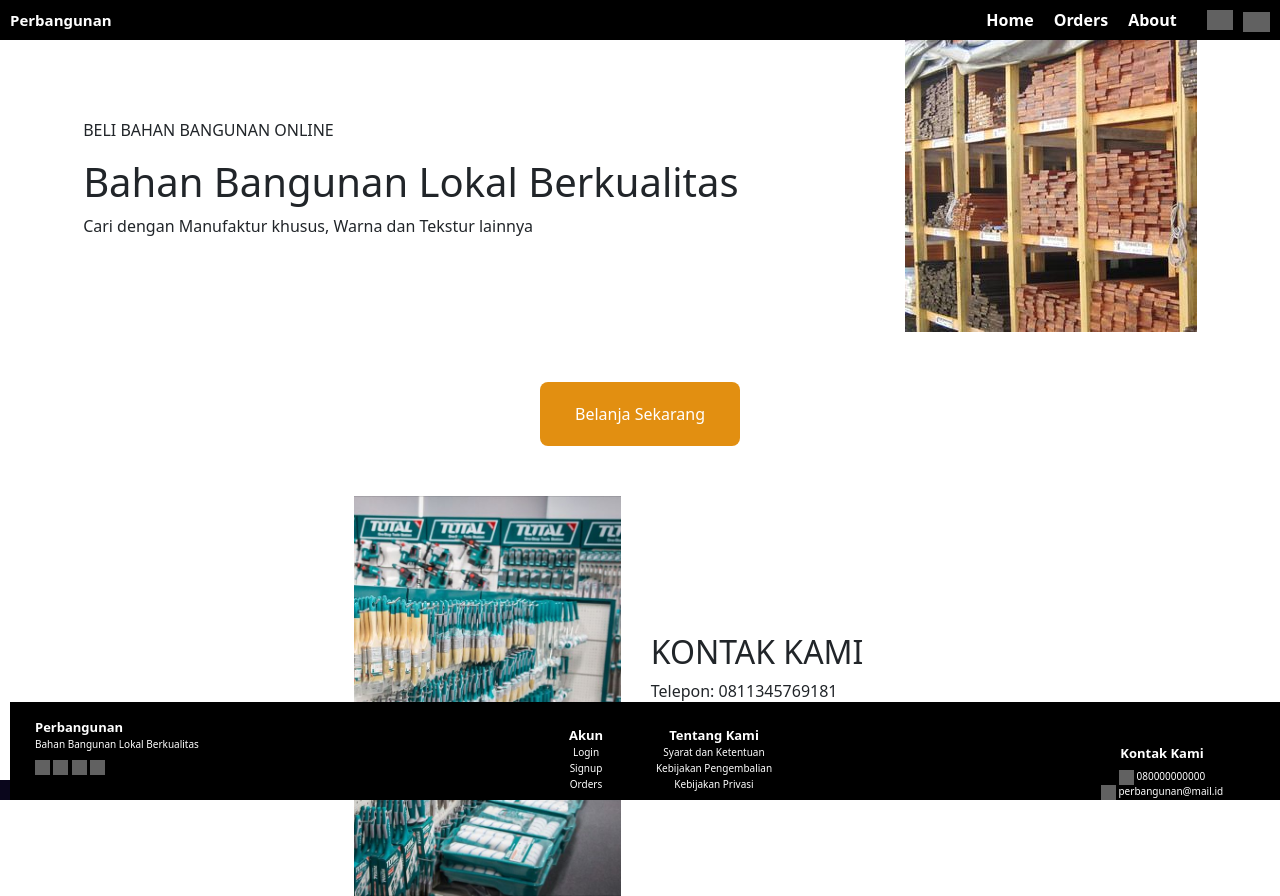
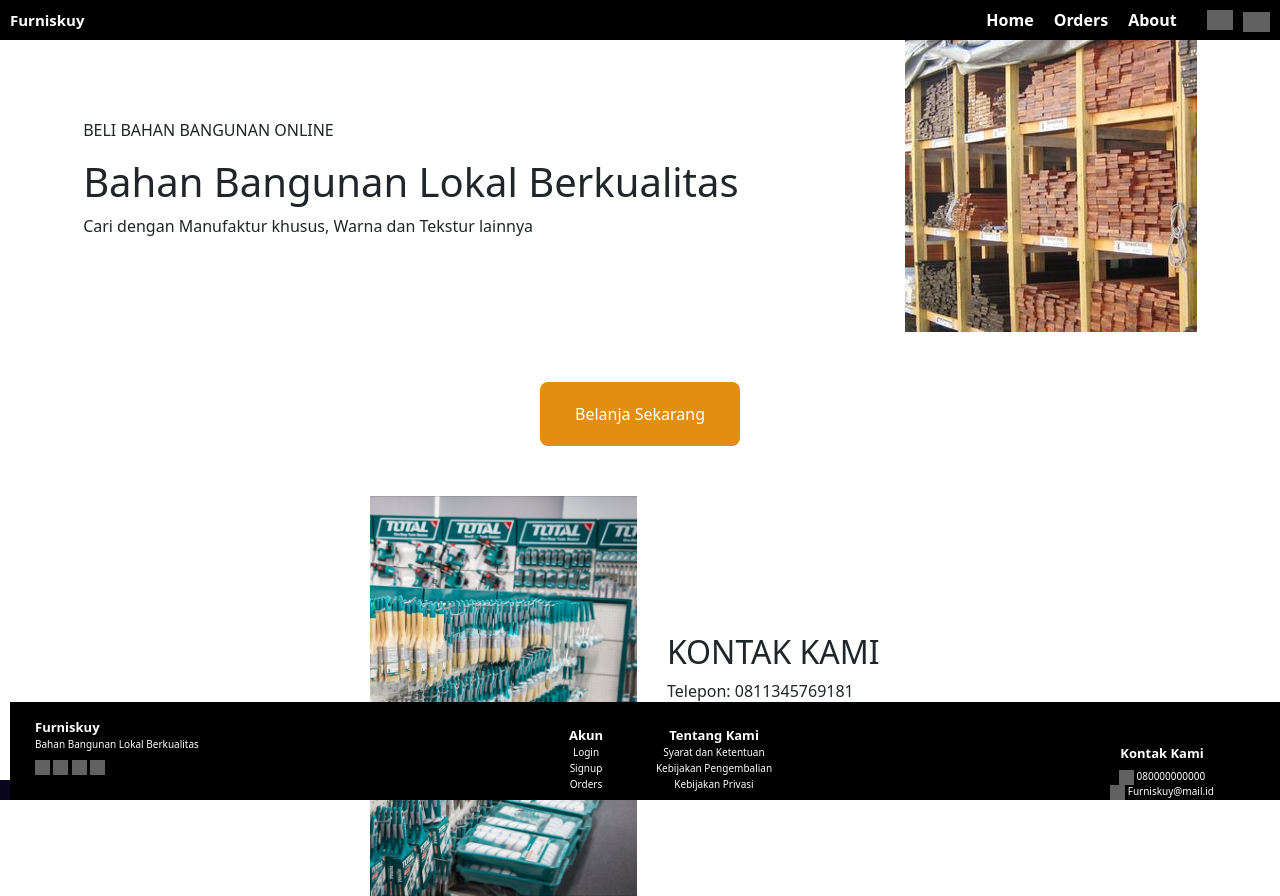
Before and after one commit to furniskuy/furniskuy.github.io, a plain HTML site: page index.html in a window 1280 px wide. Drawn offline with Linux system fonts and the light colour scheme; grey boxes are pictures that could not be loaded.

Commit message:
Furniskuy_gantinama (#9)

```diff
--- a/index.html
+++ b/index.html
@@ -5,7 +5,7 @@
     <meta charset="UTF-8">
     <meta http-equiv="X-UA-Compatible" content="IE=edge">
     <meta name="viewport" content="width=device-width, initial-scale=1.0">
-    <title>Perbangunan</title>
+    <title>Furniskuy</title>
 
 
     <link rel="stylesheet" type="text/css" href="assets/styles/style.css">
@@ -18,7 +18,7 @@
 <body>
     <div class="navbar">
         <div class="navbar-logo">
-            Perbangunan
+            Furniskuy
         </div>
         <div class="navbar-menu">
             <a href="#">Home</a>
@@ -53,14 +53,14 @@
         <div class="contact">
             <h2>KONTAK KAMI</h2>
             <p>Telepon: 0811345769181</p>
-            <p>Email: perbangunan@gmail.com</p>
+            <p>Email: Furniskuy@mail.id</p>
         </div>
     </div>
 
     <!-- Footer -->
     <div class="footer">
         <div class="footerKiri">
-            <p><strong>Perbangunan</strong></p>
+            <p><strong>Furniskuy</strong></p>
             <div class="opsiFooter">
                 <p>Bahan Bangunan Lokal Berkualitas</p>
             </div>
@@ -100,7 +100,7 @@
                 <img src="https://cdn-icons-png.flaticon.com/512/3247/3247310.png" width="15" height="15" alt="tlpn"
                     class="logo"><a href="#"> 080000000000</a><br>
                 <img src="https://cdn-icons-png.flaticon.com/512/873/873360.png" width="15" height="15" alt="mail"
-                    class="logo"><a href="#"> perbangunan@mail.id</a><br>
+                    class="logo"><a href="#"> Furniskuy@mail.id</a><br>
             </div>
         </div>
     </div>
```
